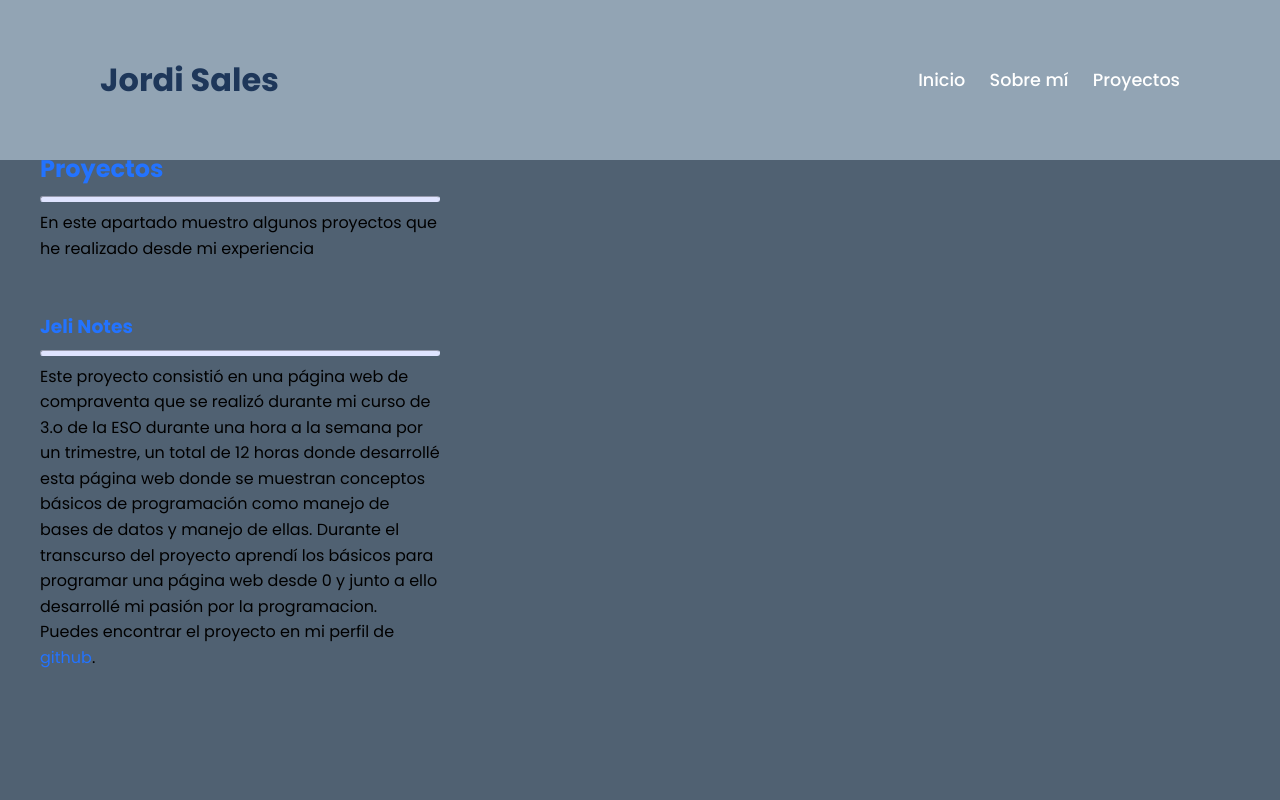
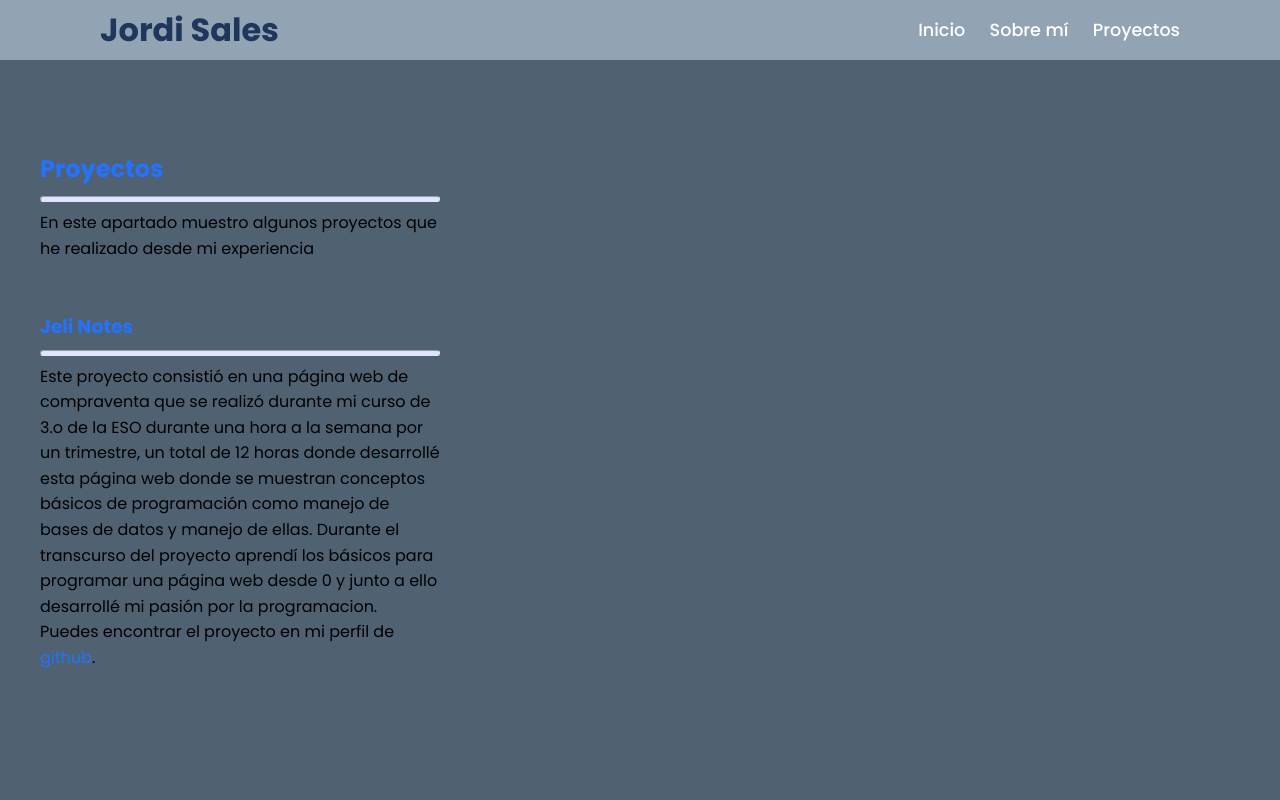
Before and after one commit to joju231/Portfolio, a plain HTML site: page proyectos.html in a window 1280 px wide. Shown: the top 800 px of the page. Drawn offline with Linux system fonts and the light colour scheme.

Commit message:
Update styles-proyectos.css

```diff
--- a/styles-proyectos.css
+++ b/styles-proyectos.css
@@ -199,7 +199,7 @@
      top: 0;
      left: 0;
      width: 100%;
-     height: 20%;
+     height: 60px;
      padding: 20px 100px;
      background: var(--clr-header);
      backdrop-filter: blur(20px);
```
